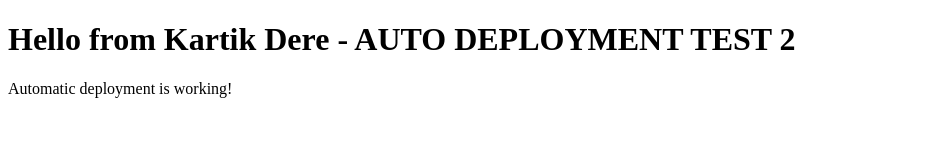
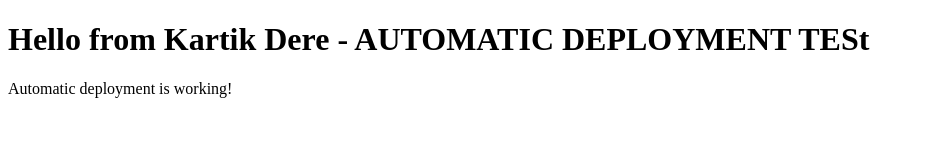
Before and after one commit to kartikdere06/Git-huh-Actions, a plain HTML site: page index.html in a window 1280 px wide. Shown: the whole page, without its empty margins (0-925 px from the left). Drawn offline with Linux system fonts and the light colour scheme.

Commit message:
Test automatic deployment

```diff
--- a/index.html
+++ b/index.html
@@ -4,7 +4,7 @@
     <title>GitHub Actions Demo</title>
 </head>
 <body>
-    <h1> Hello from Kartik Dere - AUTO DEPLOYMENT TEST 2</h1>
+    <h1> Hello from Kartik Dere - AUTOMATIC DEPLOYMENT TESt</h1>
     <p>Automatic deployment is working!</p>
 </body>
 </html>
```
